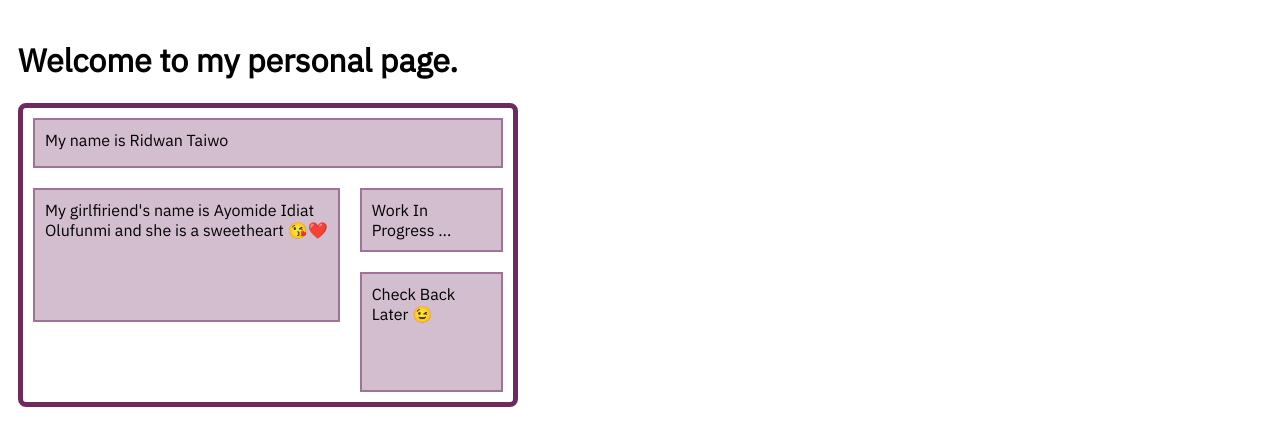
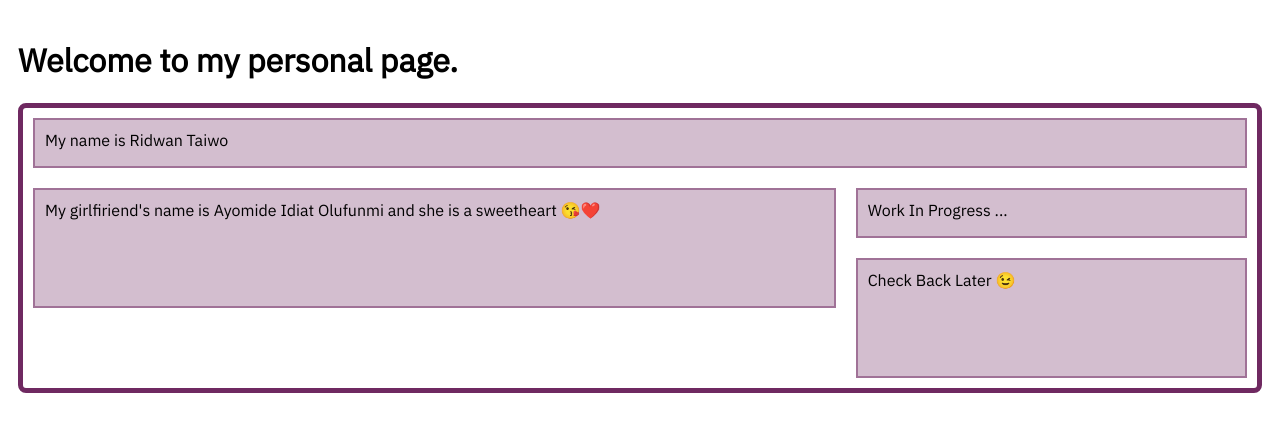
Before and after one commit to donriddo/static-pages, a PHP site: page /index.html in a window 1280 px wide. Shown: the top 446 px of the page. Run offline with PHP 8.4, Linux system fonts and the light colour scheme.

Commit message:
Set a 100% width on container

```diff
--- a/index.css
+++ b/index.css
@@ -16,7 +16,7 @@ body {
 }
 
 .container {
-  width: 500px;
+  width: 100%;
   border: 5px solid rgb(111,41,97);
   border-radius: .5em;
   padding: 10px;
```
